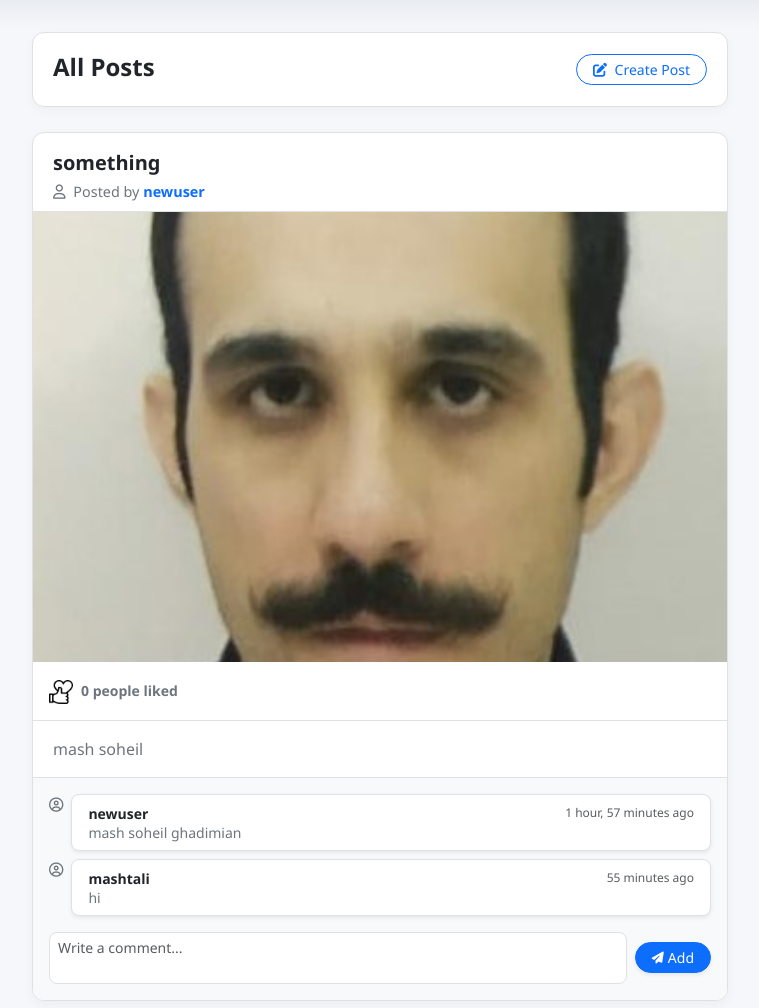
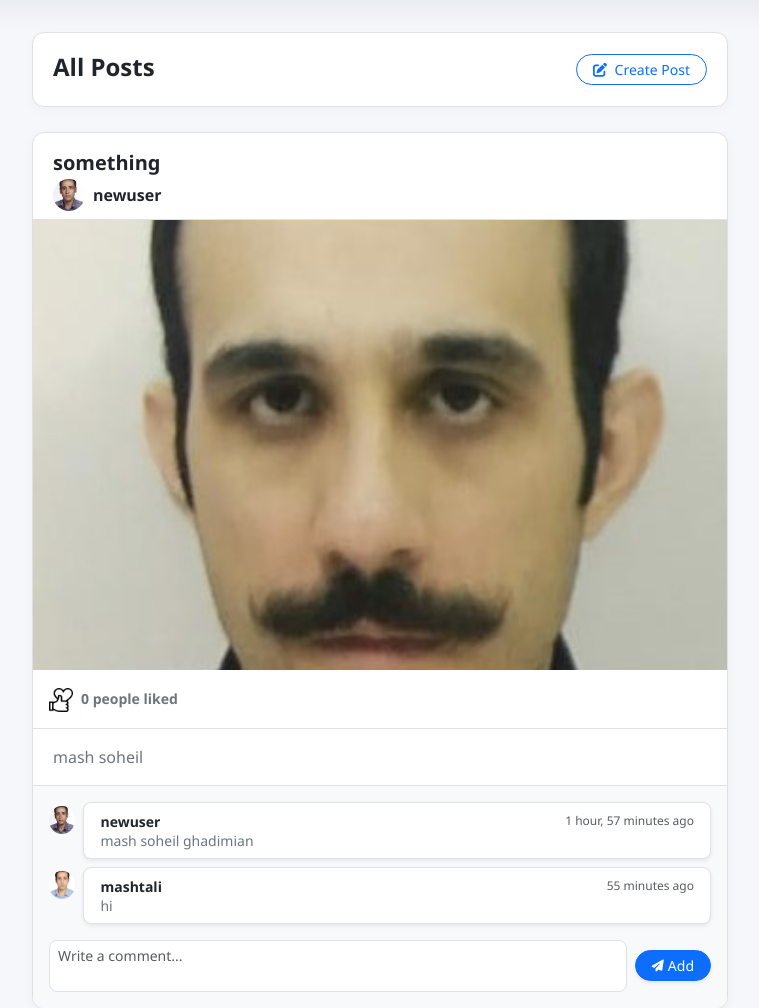
Before and after one commit to saeedzs/Social-Media-Project, a Django app: page /posts/feed in a window 1280 px wide. Shown: the part 74-1082 px from the top of the page, without its empty margins (260-1019 px from the left). Run offline with Django 5.2, Linux system fonts and the light colour scheme; a user stored in the database is signed in; data comes from the database, SQL or seed files in the repository; both versions use the stored data as it was after the commit; some libraries are stand-ins or nearby versions.

Commit message:
profile photo has been added to feed and profile

```diff
--- a/posts/templates/posts/feed.html
+++ b/posts/templates/posts/feed.html
@@ -103,9 +103,18 @@
         <div class="post-card" id="post-{{ post.id }}">
             <div class="post-body pb-2 border-bottom">
                 <h3 class="h5 mb-1 text-dark fw-semibold">{{ post.title }}</h3>
-                <span class="post-author">
-                    <i class="fa-regular fa-user me-1"></i> Posted by <strong><a href="{% url 'user_profile' username=post.user.username %}" class="text-decoration-none">{{ post.user.username }}</strong></a>
-                </span>
+                <div class="d-flex align-items-center gap-2">
+                    {% if post.user.profile.photo %}
+                        <img src="{{ post.user.profile.photo.url }}" alt="{{ post.user.username }}" class="rounded-circle" style="width: 32px; height: 32px; object-fit: cover;">
+                    {% else %}
+                        <i class="fa-regular fa-circle-user text-secondary" style="font-size: 1.8rem;"></i>
+                    {% endif %}
+                    <div>
+                        <a href="{% url 'user_profile' username=post.user.username %}" class="text-decoration-none text-dark fw-bold">
+                            {{ post.user.username }}
+                        </a>
+                    </div>
+                </div>
             </div>
 
             {% if post.image %}
@@ -139,10 +148,18 @@
                 <div class="comments-list mb-3">
                     {% for comment in post.comment.all %}
                     <div class="d-flex align-items-start mb-2">
-                            <i class="fa-regular fa-circle-user text-secondary me-2 mt-1" style="font-size: 0.9rem;"></i>
+                        <!-- Commenter Avatar -->
+                        {% if comment.user.profile.photo %}
+                            <img src="{{ comment.user.profile.photo.url }}" alt="{{ comment.user.username }}" class="rounded-circle me-2 mt-1" style="width: 28px; height: 28px; object-fit: cover;">
+                        {% else %}
+                            <i class="fa-regular fa-circle-user text-secondary me-2 mt-1" style="font-size: 1.5rem;"></i>
+                        {% endif %}
+
                         <div class="bg-white border rounded-3 px-3 py-2 shadow-sm w-100">
                             <div class="d-flex justify-content-between align-items-center">
-                                    <strong class="text-dark small me-2">{{ comment.user.username }}</strong>
+                                <a href="{% url 'user_profile' username=comment.user.username %}" class="text-decoration-none text-dark fw-semibold small me-2">
+                                    {{ comment.user.username }}
+                                </a>
                                 {% if comment.created %}
                                     <small class="text-muted" style="font-size: 0.75rem;">{{ comment.created|timesince }} ago</small>
                                 {% endif %}
--- a/posts/views.py
+++ b/posts/views.py
@@ -1,10 +1,11 @@
 from django.shortcuts import render,get_object_or_404,redirect
 from .forms import PostCreateForm, CommentForm
 from django.contrib.auth.decorators import login_required
-from .models import Post
+from .models import Post,Comment
 from django.http import JsonResponse
 import json
 from django.contrib import messages
+from django.db.models import Prefetch
 
 # Create your views here.
 @login_required
@@ -38,7 +39,9 @@ def feed(request):
     else:
         comment_form = CommentForm()
 
-    posts = Post.objects.all().order_by('-created')
+    posts = Post.objects.select_related('user__profile').prefetch_related(
+        Prefetch('comment', queryset=Comment.objects.select_related('user__profile'))
+    ).order_by('-created')
     logged_user = request.user
     return render(request, 'posts/feed.html', {'posts':posts , 'logged_user':logged_user, 'comment_form':comment_form})
 
```
Also changed, not shown: users/templates/users/edit.html (+18 -1 lines), db.sqlite3, media/users/2026/10/04/Scan10003.JPG (added), media/users/2026/10/04/scan0054.jpg (added). Lines whose indentation alone changed are shown as unchanged.
